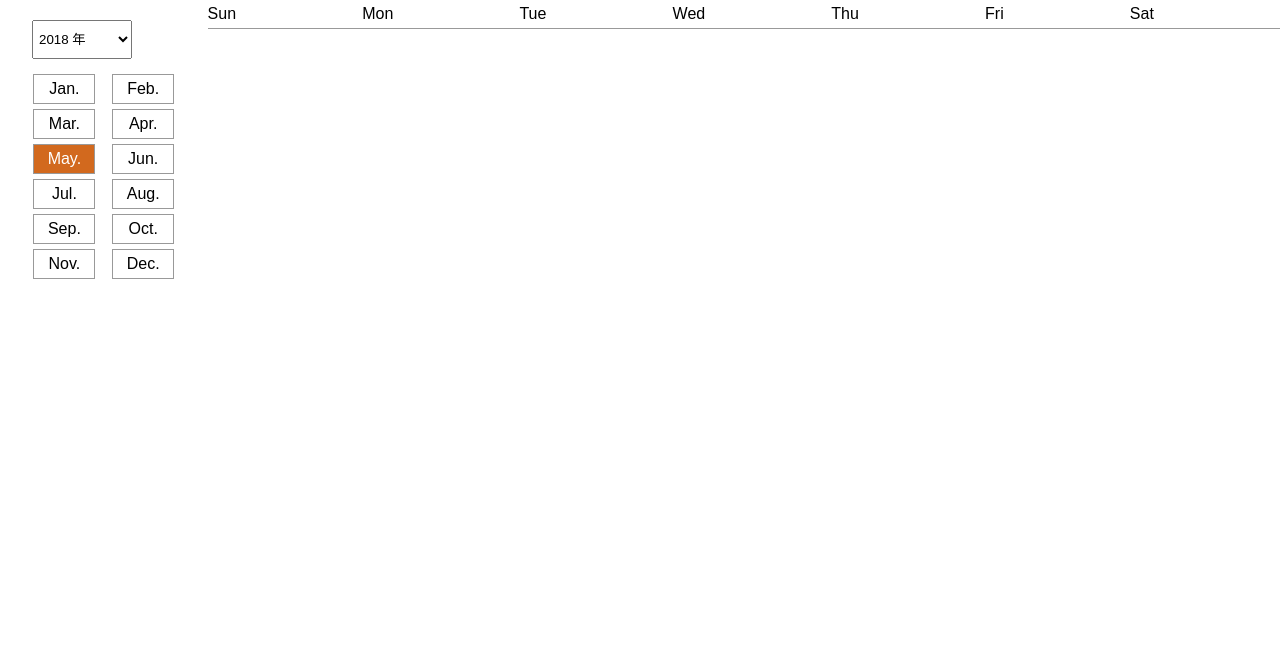
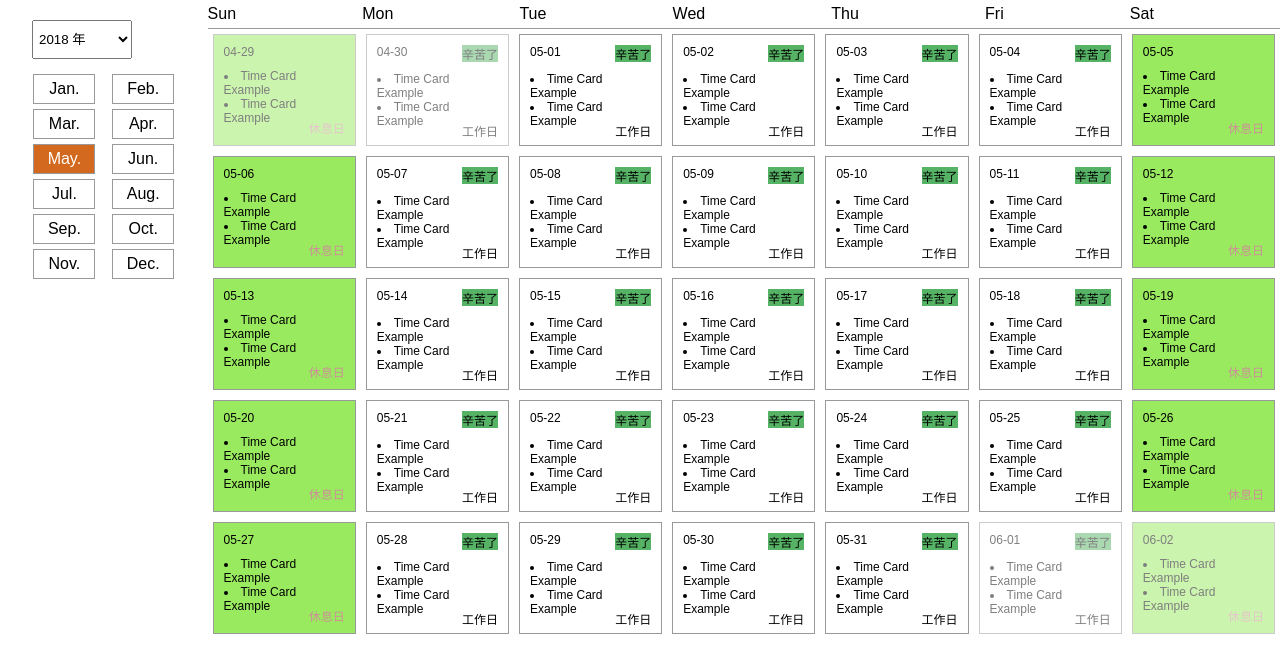
Before and after one commit to kairi1227/time-card, a React app: page / in a window 1280 px wide. Built offline with nearby package versions, Linux system fonts and the light colour scheme.

Commit message:
Preliminary realization of basic functions

```diff
--- a/src/util/moment.js
+++ b/src/util/moment.js
@@ -52,17 +52,32 @@ export default (date) => {
 		day = day || 0;
 		const d = new Date(date);
 		d.setDate(d.getDate() + day);
-		return d.valueOf();
+		return Number(d.valueOf());
 	};
 
 	const getMonth = (time) => {
 		if (time && typeof time !== 'number') {
-			throw new Error('Syntax error, day\'s types can only be number.');
+			throw new Error('Syntax error, time\'s types can only be number.');
 		}
 		time = time || date;
 		const d = new Date(time);
 		return month[d.getMonth()];
-	}
+	};
 
-	return {date, week, month, getFirstDay, format, addDay, getMonth};
+	const getCurrentMonth = (year, month) => {
+		if (month && typeof month !== 'number') {
+			throw new Error('Syntax error, month\'s types can only be number.');
+		}
+		if (year && typeof year !== 'number') {
+			throw new Error('Syntax error, year\'s types can only be number.');
+		}
+		year = year || new Date(date).getFullYear();
+		month = month  || 0;
+		const current = new Date();
+		current.setFullYear(year);
+		current.setMonth(month);
+		return current.valueOf();
+	};
+
+	return {date, week, month, getFirstDay, format, addDay, getMonth, getCurrentMonth};
 };
--- a/src/web/TimeCard.css
+++ b/src/web/TimeCard.css
@@ -56,6 +56,44 @@
 }
 
 .time-card .calendar .week {
-  padding: 5px 0;
   width: 100%;
+  display: flex;
+  justify-content: space-around;
 }
+
+.time-card .calendar .week .day {
+  flex-grow: 1;
+  margin: 5px;
+  height: 110px;
+  border: 1px solid #999999;
+  font-size: 12px;
+}
+
+.time-card .calendar .week .holiday {
+  background: #99EA5F;
+}
+
+.time-card .calendar .week .opacity {
+  opacity: 0.5;
+}
+
+.time-card .calendar .week .day .event-title {
+  display: flex;
+  padding: 10px;
+  justify-content: space-between;
+}
+.time-card .calendar .week .day .event-title > span:last-child {
+  background: #56B265;
+}
+
+.time-card .calendar .week .day .event-list {
+  padding: 0 10px;
+  height: 45%;
+}
+.time-card .calendar .week .day .event-day {
+  padding: 0 10px;
+  text-align: end;
+}
+.time-card .calendar .week .day .event-day-holiday {
+  color: #CE8F98;
+}
--- a/src/web/TimeCard.js
+++ b/src/web/TimeCard.js
@@ -1,4 +1,4 @@
-import React, { Component } from 'react';
+import React, {Component} from 'react';
 import './TimeCard.css';
 import moment from '../util/moment';
 
@@ -6,7 +6,7 @@ class App extends Component {
 	constructor() {
 		super(...arguments);
 		const year = Number(moment().format('YYYY'));
-    this.state = {years : this.getYears(year), year, month:moment().getMonth()};
+		this.state = {years: this.getYears(year), year, month: moment().getMonth()};
 	}
 
 	getYears(year) {
@@ -15,6 +15,10 @@ class App extends Component {
 
 	render() {
 		const {years = [], year, month} = this.state;
+
+		const cm = moment().getCurrentMonth(Number(year), moment().month.indexOf(month));
+		const firstDay = moment(cm).getFirstDay();
+
 		return (
 			<div className="main">
 				<div className={'card-menu'}>
@@ -29,7 +33,8 @@ class App extends Component {
 						{
 							moment().month.map(m => {
 								return (
-                  <div key={m} className={`${month === m ? 'selected' : undefined}`} onClick={() => this.setState({month: m})}>{m}</div>
+									<div key={m} className={`${month === m ? 'selected' : undefined}`}
+									     onClick={() => this.setState({month: m})}>{m}</div>
 								)
 							})
 						}
@@ -46,15 +51,32 @@ class App extends Component {
 						}
 					</div>
 					<div className={'calendar'}>
-            <div className={'week'}>
-              <div className={'day'}></div>
-              <div className={'day'}></div>
-              <div className={'day'}></div>
-              <div className={'day'}></div>
-              <div className={'day'}></div>
-              <div className={'day'}></div>
-              <div className={'day'}></div>
+						{
+							Array.from({length: 5}).map((v, index) => {
+								return (
+									<div className={'week'} key={index}>
+										{
+											Array.from({length: 7}, (v, i) => i).map((d, i) => {
+												const cur = moment(firstDay).addDay(index * 7 + d);
+												const isCM = moment(cm).format('MM');
+												return (
+													<div
+														className={`day ${i % 6 === 0 ? 'holiday' : ''} ${isCM !== moment(cur).format('MM') ? 'opacity' : ''}`}
+														key={d}>
+														<div className={'event-title'}><span>{moment(cur).format('MM-DD')}</span><span>{i % 6 === 0 ? '' : '辛苦了'}</span></div>
+														<div className={'event-list'}>
+															<li>Time Card Example</li>
+															<li>Time Card Example</li>
 														</div>
+														<div className={`event-day ${i % 6 === 0 ? 'event-day-holiday' : ''}`}>{i % 6 === 0 ? '休息日' : '工作日'}</div>
+													</div>
+												)
+											})
+										}
+									</div>
+								);
+							})
+						}
 					</div>
 				</div>
 			</div>
```
Lines whose indentation alone changed are shown as unchanged.
